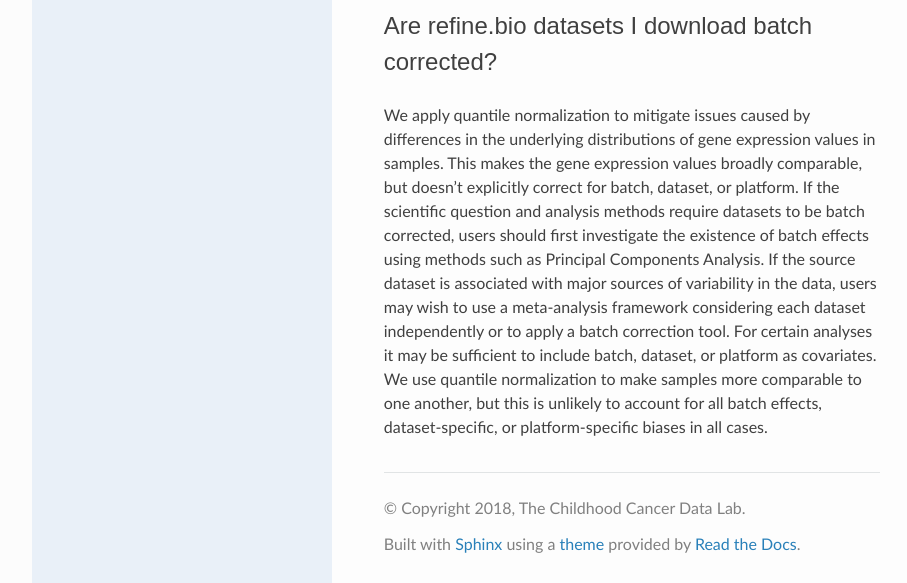
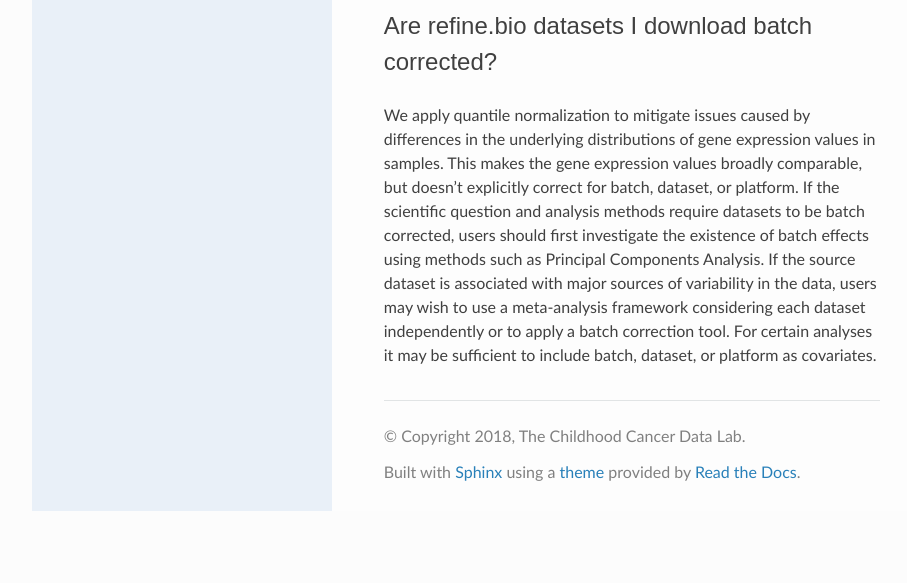
Before and after one commit to AlexsLemonade/refinebio-docs, a Sphinx documentation site: the page built from docs/faq.md, in a window 1280 px wide and 900 px high, scrolled down 2671 px, cut to the strip 317-900 px from the top of the window. Shown: the whole strip, without its empty margins (158-1065 px from the left). Built offline with Sphinx 7.4.7 and the Read the Docs theme 2.0.0, drawn with Linux system fonts in a browser that asks for light colours; after the commit the page ends 3499 px from its top, so only the background shows below that.

Commit message:
Update docs/faq.md
Co-Authored-By: jaclyn-taroni <jaclyn.n.taroni@gmail.com>

```diff
--- a/docs/faq.md
+++ b/docs/faq.md
@@ -62,4 +62,3 @@ This makes the gene expression values broadly comparable, but doesn't explicitly
 If the scientific question and analysis methods require datasets to be batch corrected, users should first investigate the existence of batch effects using methods such as Principal Components Analysis.
 If the source dataset is associated with major sources of variability in the data, users may wish to use a meta-analysis framework considering each dataset independently or to apply a batch correction tool.
 For certain analyses it may be sufficient to include batch, dataset, or platform as covariates.
-We use quantile normalization to make samples more comparable to one another, but this is unlikely to account for all batch effects, dataset-specific, or platform-specific biases in all cases.
```
